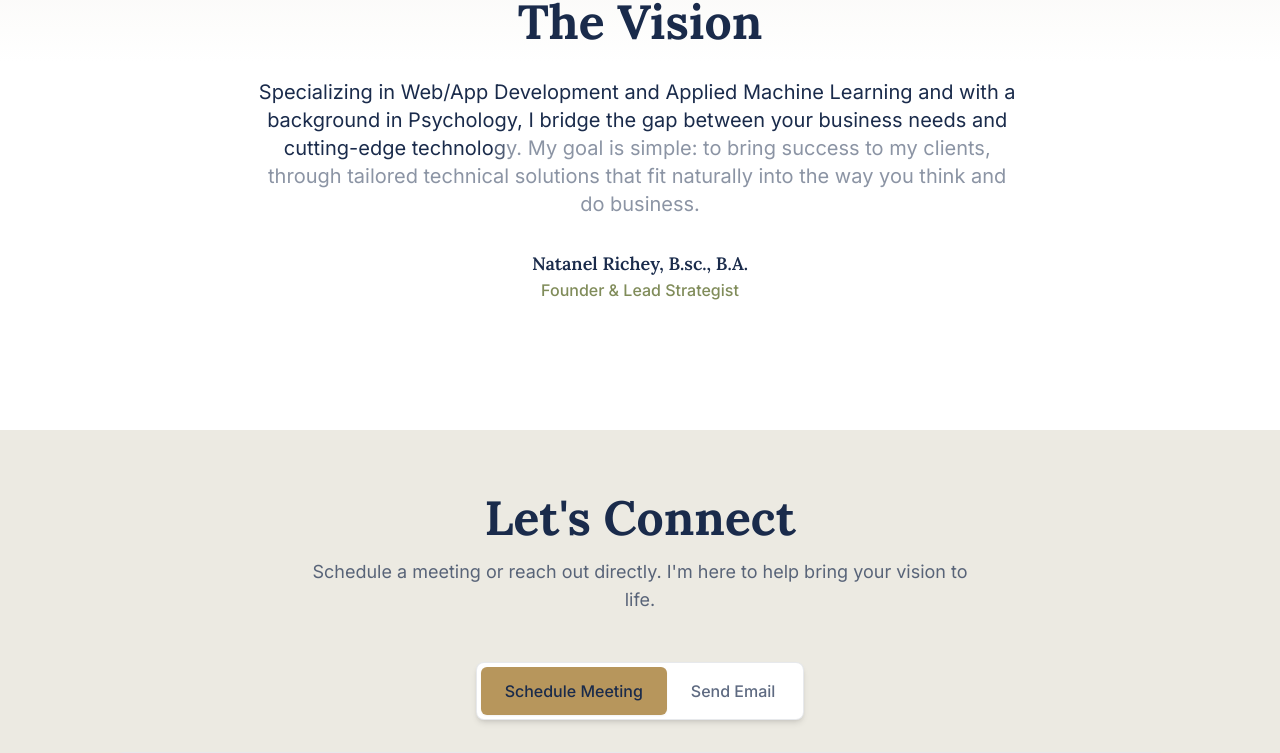
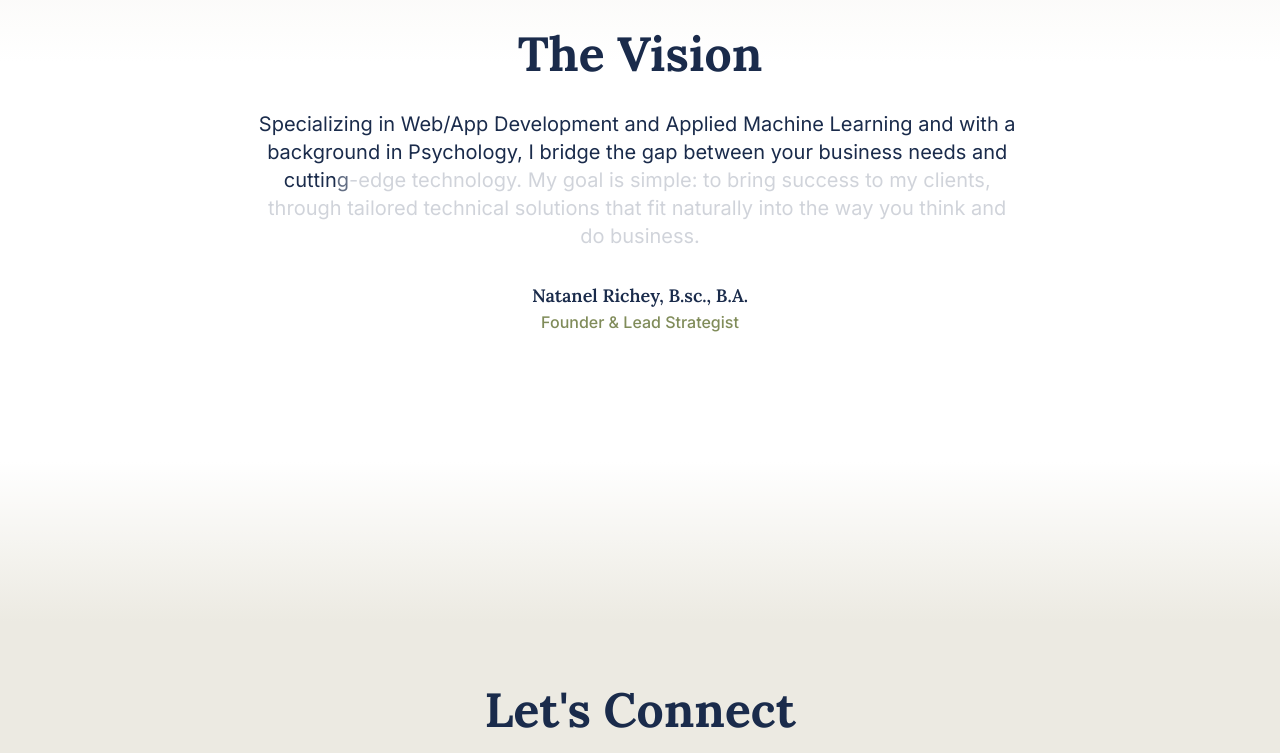
Before and after one commit to evenpinahservices/EPSWebsite, a Next.js app: page / in a window 1280 px wide. Shown: the part 1778-2531 px from the top of the page. Built offline with nearby package versions, Linux system fonts and the light colour scheme; a web font is replaced by a local one.

Commit message:
Update Vision component and add gradient transition components

```diff
--- a/app/page.tsx
+++ b/app/page.tsx
@@ -3,6 +3,7 @@ import Hero from '@/components/Hero'
 import LogoCarousel from '@/components/LogoCarousel'
 import Mission from '@/components/Mission'
 import Vision from '@/components/Vision'
+import GradientTransition from '@/components/GradientTransition'
 import SocialProof from '@/components/SocialProof'
 import Booking from '@/components/Booking'
 import Footer from '@/components/Footer'
@@ -16,6 +17,7 @@ export default function Home() {
       <LogoCarousel />
       <Mission />
       <Vision />
+      <GradientTransition />
       <Booking />
       <SocialProof />
       <Footer />
--- /dev/null
+++ b/components/FooterGradientTransition.tsx
@@ -0,0 +1,7 @@
+'use client'
+
+export default function FooterGradientTransition() {
+  return (
+    <section className="h-80 sm:h-96 bg-gradient-to-b from-background-light via-background-light/50 to-primary-dark pointer-events-none" />
+  )
+}
--- /dev/null
+++ b/components/GradientTransition.tsx
@@ -0,0 +1,7 @@
+'use client'
+
+export default function GradientTransition() {
+  return (
+    <section className="h-32 sm:h-40 bg-gradient-to-b from-white via-white/50 to-background-light pointer-events-none" />
+  )
+}
--- a/components/Vision.tsx
+++ b/components/Vision.tsx
@@ -36,7 +36,7 @@ export default function Vision() {
   const totalChars = paragraphText.length
 
   return (
-    <section id="vision" ref={containerRef} className="py-24 sm:py-32 bg-white flex items-center justify-center min-h-[60vh] relative overflow-hidden">
+    <section id="vision" ref={containerRef} className="pt-32 sm:pt-40 pb-24 sm:pb-32 bg-white flex items-center justify-center min-h-[60vh] relative overflow-hidden">
       {/* Gradient blend at top - centered transition */}
       <div className="absolute top-0 left-0 right-0 h-48 bg-gradient-to-b from-[#eceae2] via-[#eceae2]/30 to-transparent pointer-events-none" />
       <div className="max-w-4xl mx-auto px-6 sm:px-8 lg:px-12 w-full relative z-10">
@@ -108,12 +108,12 @@ function CharReveal({
   const opacity = useTransform(
     revealProgress,
     (progress: number) => {
-      // Start at 0.5 opacity for all text, then reveal to 1.0 letter by letter
-      if (progress <= startProgress) return 0.5
+      // Start at 0.2 opacity for all text, then reveal to 1.0 letter by letter
+      if (progress <= startProgress) return 0.2
       if (progress >= endProgress) return 1
-      // Smooth transition from 0.5 to 1.0 for this character
+      // Smooth transition from 0.2 to 1.0 for this character
       const revealAmount = (progress - startProgress) / (endProgress - startProgress)
-      return 0.5 + (revealAmount * 0.5)
+      return 0.2 + (revealAmount * 0.8)
     }
   )
 
```
